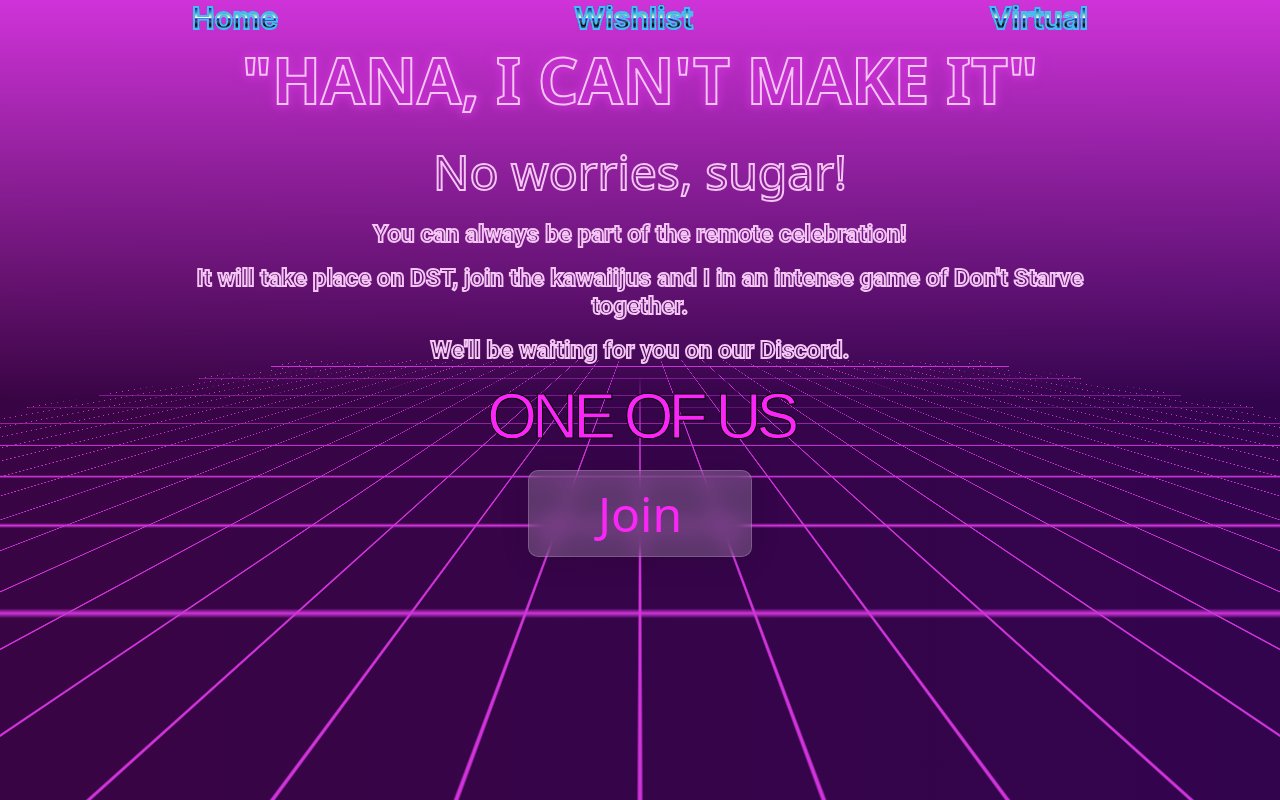
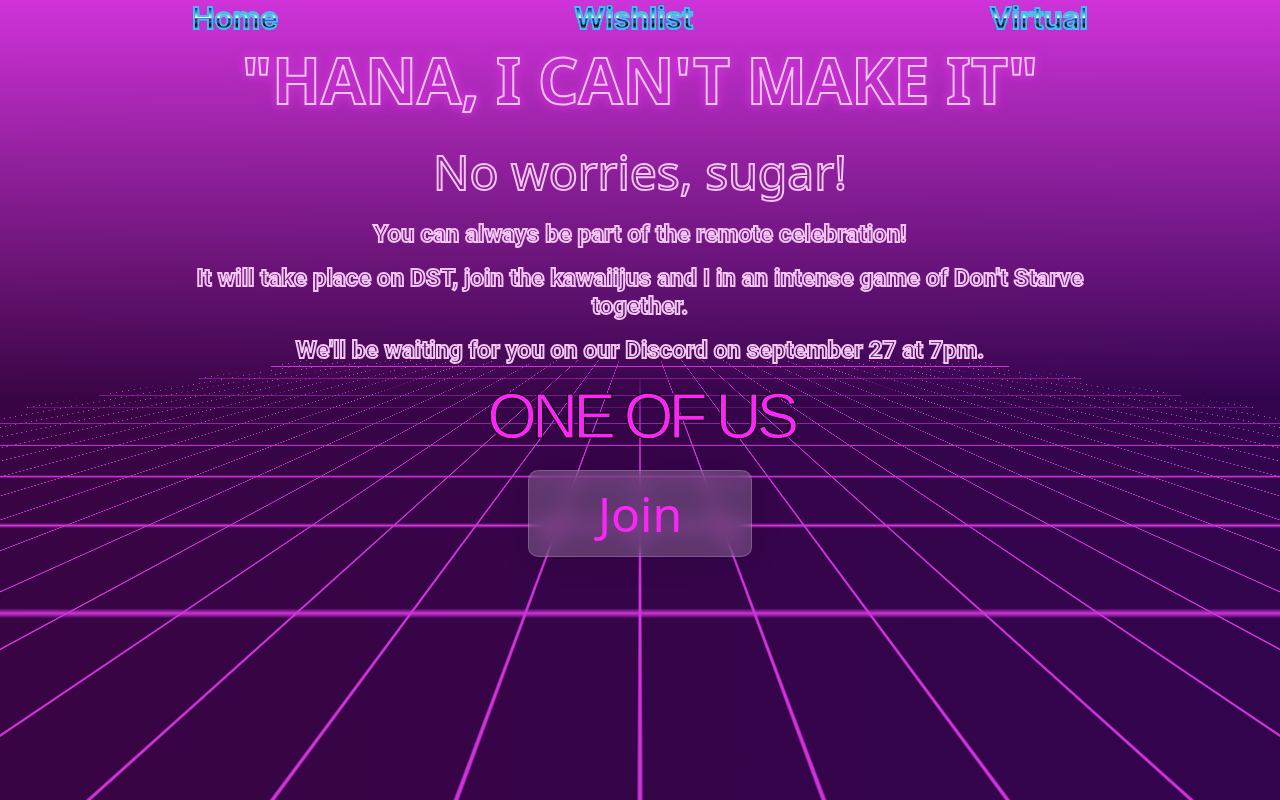
Before and after one commit to Hana094/hana-birthday, a React (Create React App) app: page /virtual in a window 1280 px wide. Built offline with nearby package versions, Linux system fonts and the light colour scheme; a web font is replaced by a local one.

Commit message:
Retro Birthday Invitation

```diff
--- a/src/App.js
+++ b/src/App.js
@@ -19,7 +19,7 @@ function App() {
             <li>
               <a
                 className="metallic-link  subtitle"
-                href="https://www.amazon.com.mx/registries/gl/guest-view/1SSO0XWA4NUO7"
+                href="Link to a wishlist"
                 target="_blank"
                 rel="noopener noreferrer"
               >
--- a/src/pages/virtual.jsx
+++ b/src/pages/virtual.jsx
@@ -3,7 +3,7 @@ import "../css/home.css";
 import "../css/main.css";
 const Virtual = () => {
   const handleClick = () => {
-    const discordInviteUrl = "https://discord.gg/ycWj6JMy"; // Replace with your Discord invite link
+    const discordInviteUrl = "Link"; // Replace with your Discord invite link
     window.open(discordInviteUrl, "_blank", "noopener,noreferrer");
   };
   return (
@@ -19,7 +19,7 @@ const Virtual = () => {
           of Don't Starve together.
         </div>
         <div className="secondary-text">
-          We'll be waiting for you on our Discord.
+          We'll be waiting for you on our Discord on september 27 at 7pm.
         </div>
         <div className="outrun">One of us</div>
         <button className="glass-button" onClick={handleClick}>
```
